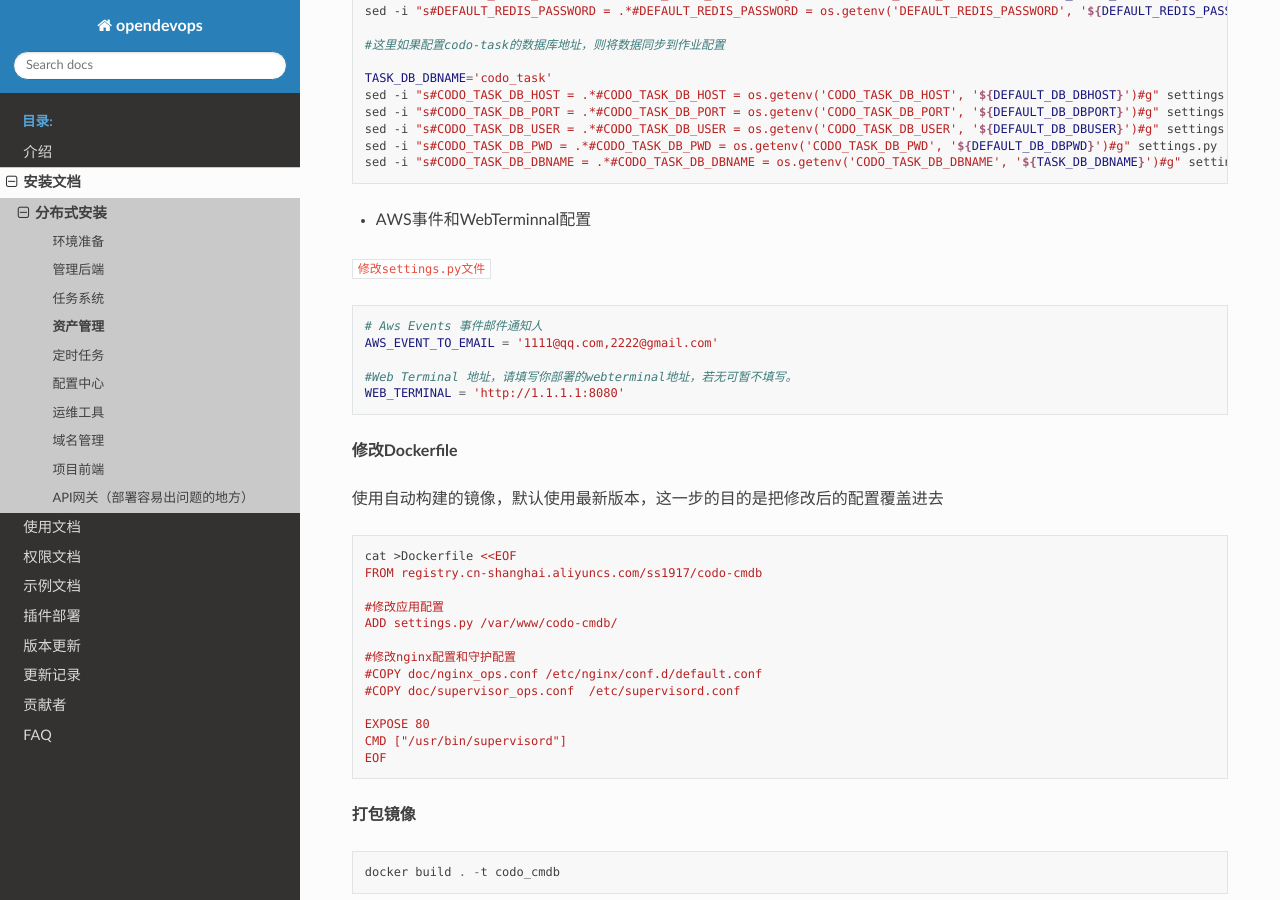
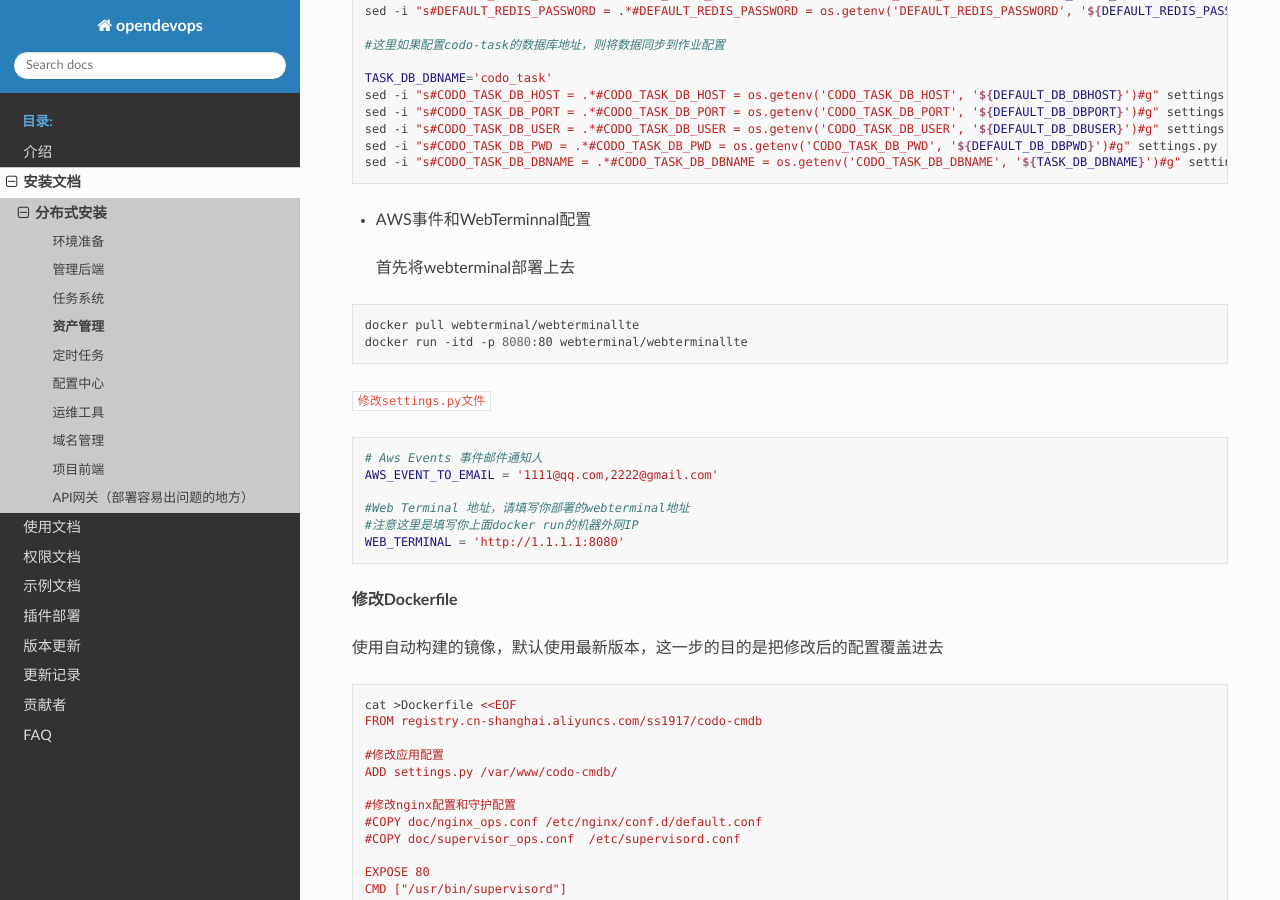
Before and after one commit to opendevops-cn/opendevops, a Sphinx documentation site: the page built from docs/source/codo-cmdb.md, in a window 1280 px wide and 900 px high, scrolled down 927 px. Built offline with Sphinx 7.4.7 and the Read the Docs theme 2.0.0, drawn with Linux system fonts in a browser that asks for light colours; pages that are not in the unit, such as notebooks, are missing from menus.

Commit message:
添加webterminal部署文档

````diff
--- a/docs/source/codo-cmdb.md
+++ b/docs/source/codo-cmdb.md
@@ -59,8 +59,16 @@ sed -i "s#CODO_TASK_DB_DBNAME = .*#CODO_TASK_DB_DBNAME = os.getenv('CODO_TASK_DB
 
 ```
 
+
+
 - AWS事件和WebTerminnal配置
 
+> 首先将webterminal部署上去
+
+```shell
+docker pull webterminal/webterminallte
+docker run -itd -p 8080:80 webterminal/webterminallte
+```
 
 `修改settings.py文件`
 
@@ -69,7 +77,8 @@ sed -i "s#CODO_TASK_DB_DBNAME = .*#CODO_TASK_DB_DBNAME = os.getenv('CODO_TASK_DB
 # Aws Events 事件邮件通知人
 AWS_EVENT_TO_EMAIL = '1111@qq.com,2222@gmail.com'
 
-#Web Terminal 地址，请填写你部署的webterminal地址，若无可暂不填写。
+#Web Terminal 地址，请填写你部署的webterminal地址
+#注意这里是填写你上面docker run的机器外网IP
 WEB_TERMINAL = 'http://1.1.1.1:8080'
 
 ```
````
Also changed, not shown: docs/source/env_ready.md (+6 -2 lines).
